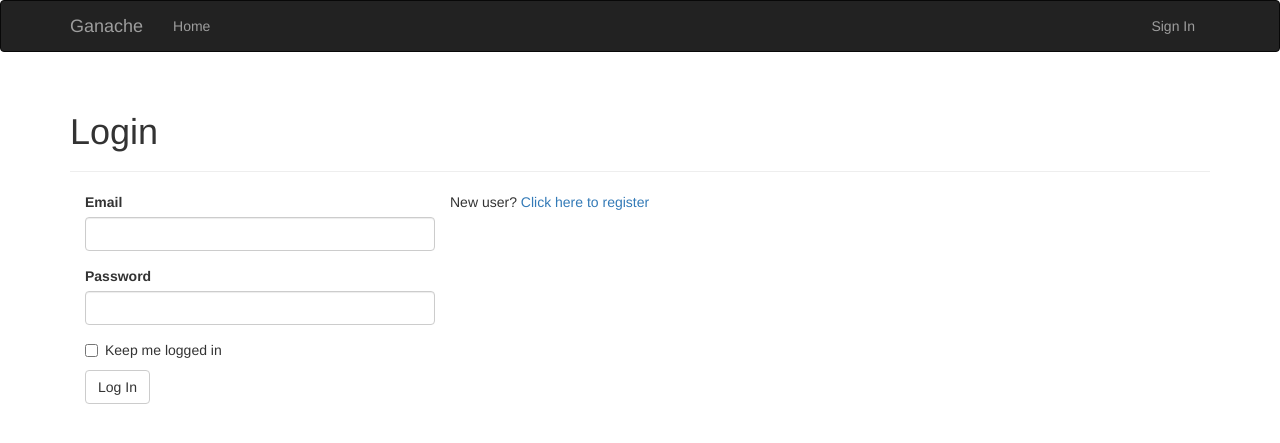
After one commit to suyashkumar2409/ganache, a Flask app: template app/templates/auth/login.html in a window 1280 px wide. The commit adds this page. Shown: the top 443 px of the page. Run offline with Flask 2, Linux system fonts and the light colour scheme; the template is opened without the code that fills it: values that come from a table or form of the project are taken from there, others are empty; parts of the project's set-up code (start-up, migrations or seed data) failed here and were passed over; some libraries are stand-ins or nearby versions.

Commit message:
Setting up login and registration

```diff
--- /dev/null
+++ b/app/auth/__init__.py
@@ -0,0 +1,5 @@
+from flask import Blueprint
+
+auth = Blueprint('auth', __name__)
+
+from . import views
--- /dev/null
+++ b/app/auth/forms.py
@@ -0,0 +1,27 @@
+from flask_wtf import Form
+from wtforms import StringField, PasswordField, BooleanField, SubmitField
+from wtforms.validators import Required, Email, Length, Regexp, EqualTo
+from wtforms import ValidationError
+from ..models import User
+
+
+class LoginForm(Form):
+	email = StringField('Email', validators=[Required(), Length(1, 64), Email()])
+	password = PasswordField('Password', validators=[Required()])
+	remember_me = BooleanField('Keep me logged in')
+	submit = SubmitField('Log In')
+
+class RegistrationForm(Form):
+	email = StringField('Email', validators=[Required(), Length(1, 64), Email()])
+	username = StringField('Username', validators=[Required(), Length(1, 64), Regexp('^[A-Za-z][A-Za-z0-9_.]*$', 0,'Usernames must have only letters, numbers, dots or underscores')])
+	password = PasswordField('Password', validators=[Required(), EqualTo('password2', message='Passwords must match.')])
+	password2 = PasswordField('Confirm password', validators=[Required()])
+	submit = SubmitField('Register')
+
+	def validate_email(self, field):
+		if User.query.filter_by(email=field.data).first():
+			raise ValidationError('Email already registered.')
+
+	def validate_username(self, field):
+		if User.query.filter_by(username=field.data).first():
+			raise ValidationError('Username already in use.')
--- /dev/null
+++ b/app/templates/auth/login.html
@@ -0,0 +1,20 @@
+{% extends "base.html" %}
+{% import "bootstrap/wtf.html" as wtf %}
+
+{% block title %}Ganache - Login{% endblock %}
+
+{% block page_content %}
+<div class="page-header">
+<h1>Login</h1>
+</div>
+<div class="col-md-4">
+{{ wtf.quick_form(form) }}
+</div>
+
+<p>
+	New user?
+	<a href="{{ url_for('auth.register') }}">
+		Click here to register
+	</a>
+</p>
+{% endblock %}
--- a/app/templates/base.html
+++ b/app/templates/base.html
@@ -24,7 +24,17 @@
             <ul class="nav navbar-nav">
                 <li><a href="{{ url_for('main.index') }}">Home</a></li>
             </ul>
+
+            <ul class="nav navbar-nav navbar-right">
+            {% if current_user.is_authenticated %}
+                <li><a href="{{ url_for('auth.logout') }}">Sign Out</a></li>
+            {% else %}
+                <li><a href="{{ url_for('auth.login') }}">Sign In</a></li>
+            {% endif %}
+            </ul>
         </div>
+
+
     </div>
 </div>
 {% endblock %}
```
Also changed, not shown: app/__init__.py (+10 -0 lines), app/auth/views.py (added, +36 -0 lines), app/models.py (+31 -12 lines), manage.py (+4 -4 lines), migrations/versions/efb2d7e47ecd_.py (added, +30 -0 lines), data-dev.sqlite (added), 7 other files.
